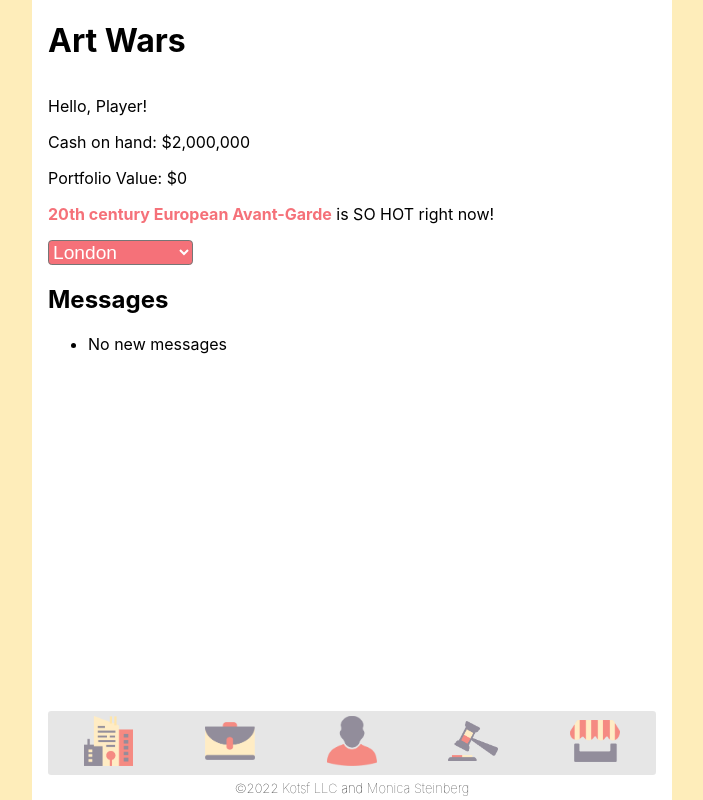
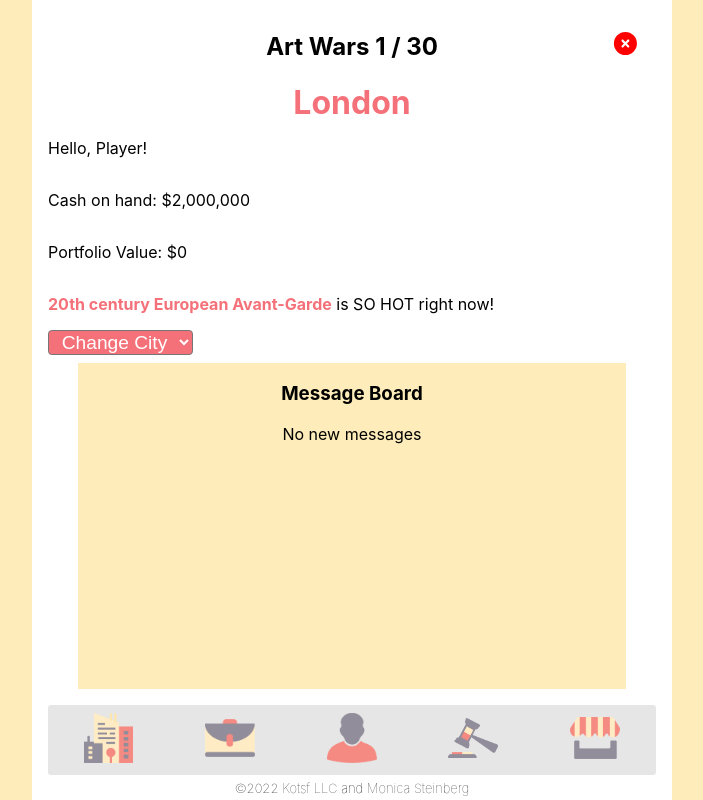
Before and after one commit to ggetzie/artwars_web, a React (Create React App) app: page /game/city in a window 1280 px wide. Shown: the whole page, without its empty margins (288-991 px from the left). Built offline with nearby package versions, Linux system fonts and the light colour scheme.

Commit message:
city styling

```diff
--- a/src/App.tsx
+++ b/src/App.tsx
@@ -11,9 +11,6 @@ function App() {
     <Provider store={store}>
       <Router>
         <div className="App">
-          <header>
-            <h1>Art Wars</h1>
-          </header>
           <main>
             <Routes>
               <Route path="/" element={<Home />} />
--- a/src/screens/game/City.tsx
+++ b/src/screens/game/City.tsx
@@ -34,6 +34,7 @@ const City = () => {
 
   return (
     <div className="city-main">
+      <h2 className="city-heading">{city}</h2>
       <p>Hello, {player}!</p>
       <p>Cash on hand: ${balance.toLocaleString()}</p>
       <p>Portfolio Value: ${totalValue.toLocaleString()}</p>
@@ -44,7 +45,7 @@ const City = () => {
       {turn < maxTurns && (
         <div className="form-row">
           <Dropdown
-            selectedValue={city}
+            selectedValue=""
             itemList={Object.values(Cities).map((v) => [v, v])}
             onValueChange={onValueChange}
             labelText="Change City:"
@@ -55,9 +56,9 @@ const City = () => {
           />
         </div>
       )}
-
-      <h2>Messages</h2>
-      <ul>
+      <div className="message-board">
+        <h3>Message Board</h3>
+        <ul className="message-list">
           {messages.length > 0 ? (
             messages.map((m, i) => <li key={i}>{m}</li>)
           ) : (
@@ -65,6 +66,7 @@ const City = () => {
           )}
         </ul>
       </div>
+    </div>
   );
 };
 
--- a/src/screens/game/Game.tsx
+++ b/src/screens/game/Game.tsx
@@ -20,6 +20,7 @@ import IconPortfolio from "../../res/images/icon-portfolio.png";
 import IconCollector from "../../res/images/icon-collector.png";
 import IconAuction from "../../res/images/icon-auction.png";
 import IconShop from "../../res/images/icon-shop.png";
+import {ScreenHeader, QuitButton} from "../../components";
 
 // const ACTIVE_COLOR = "dodgerblue";
 // const INACTIVE_COLOR = "gray";
@@ -41,6 +42,15 @@ const Game = () => {
   return (
     <div className="game-container">
       <div className="game-main">
+        <ScreenHeader
+          showBack={false}
+          title={`Art Wars ${turn} / ${maxTurns}`}
+          headerRight={
+            <Link to="/" className="quit-button" title="Quit">
+              <QuitButton />
+            </Link>
+          }
+        />
         <Outlet />
         {turn >= maxTurns && (
           <div>
--- a/src/styles/App.css
+++ b/src/styles/App.css
@@ -33,7 +33,7 @@ footer a {
 }
 
 main {
-  height: calc(-105px + 100vh);
+  height: calc(-25px + 100vh);
   padding: 0 1em 0 1em;
   display: flex;
   flex-direction: column;
@@ -66,6 +66,8 @@ body a {
   display: flex;
   flex-direction: row;
   height: 40px;
+  margin-top: 2em;
+  margin-bottom: 1em;
 }
 
 .sh-left {
@@ -118,6 +120,8 @@ ul.score-list li {
 
 .quit-button {
   font-size: 1.2em;
+  display: block;
+  margin: auto;
 }
 
 .form-row {
@@ -230,16 +234,54 @@ div#main-menu {
   border: 0;
 }
 
+.city-main {
+  height: 100%;
+  display: flex;
+  flex-direction: column;
+}
+
+.city-heading {
+  text-align: center;
+  font-size: 2em;
+  color: #f57179;
+  margin: 0;
+}
+
 .city-select {
   background-color: #f57179;
   color: white;
   font-size: 1.2em;
   border-radius: 0.2em;
+  text-align: center;
+}
+
+.message-board {
+  background-color: #feedba;
+  text-align: center;
+  overflow-y: scroll;
+  flex-basis: 100%;
+  margin: 0 auto 1em auto;
+  width: 90%;
+}
+
+.message-list {
+  list-style: none;
+  margin: 0;
+  padding: 0;
 }
 
 .game-container {
   height: 100%;
   position: relative;
+  display: flex;
+  flex-direction: column;
+  row-gap: 1em;
+}
+
+.game-main {
+  display: flex;
+  flex-direction: column;
+  height: calc(-95px + 100vh);
 }
 
 .game-tab {
@@ -248,11 +290,13 @@ div#main-menu {
   justify-content: space-around;
   align-items: center;
   padding: 5px 0 5px 0;
+  height: 60px;
   border-radius: 0.2em;
   background-color: #e6e6e6;
   position: absolute;
   bottom: 0;
   width: 100%;
+  flex-grow: 1;
 }
 
 .game-tab img {
```
Lines whose indentation alone changed are shown as unchanged.
